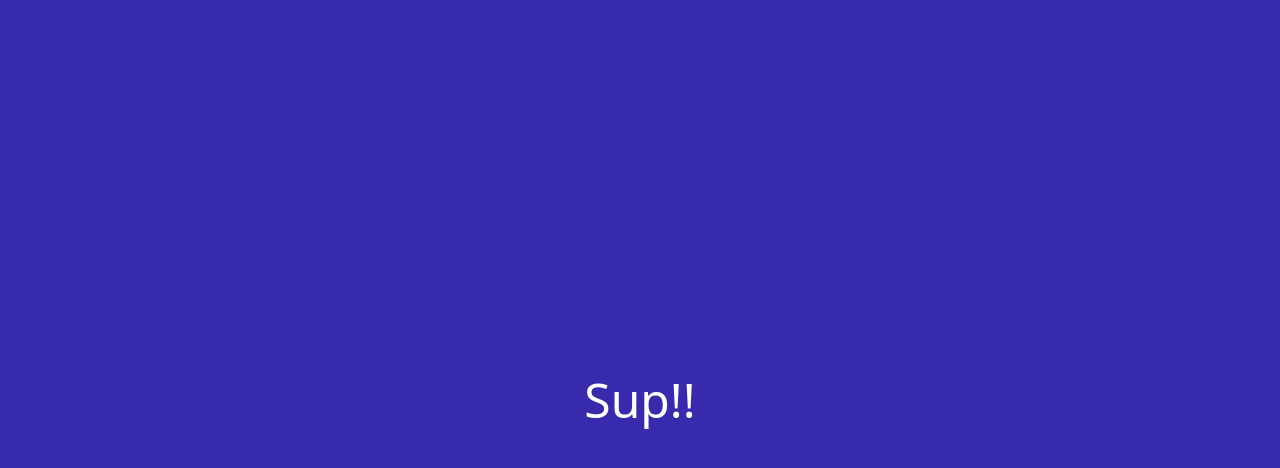
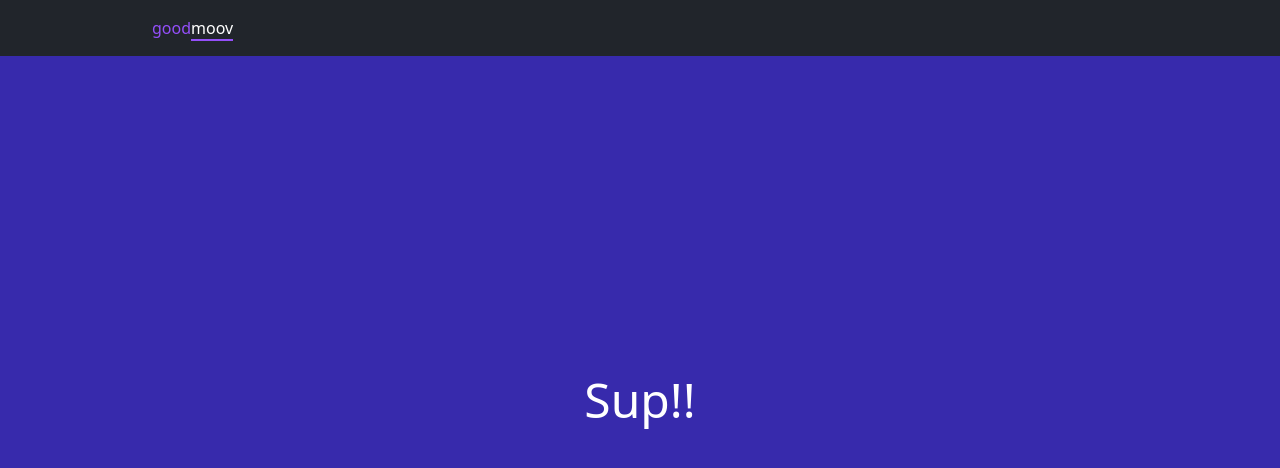
Before and after one commit to derynm/goodmoov, a Nuxt app: page / in a window 1280 px wide. Shown: the top 468 px of the page. Built offline with nearby package versions, Linux system fonts and the light colour scheme.

Commit message:
feat: navbar component

```diff
--- /dev/null
+++ b/app/components/Navbar.vue
@@ -0,0 +1,15 @@
+<template>
+  <nav class="h-14 bg-[#21252B] fixed top-0 w-full">
+    <div class="max-w-5xl mx-auto px-6 flex items-center h-full">
+      <!-- logo -->
+      <div class="text-white relative">
+        <span class="text-[#944FFA]">good</span
+        ><span class="border-b-2 border-[#944FFA]">moov</span>
+      </div>
+    </div>
+  </nav>
+</template>
+
+<script lang="ts" setup></script>
+
+<style></style>
--- a/app/layouts/default.vue
+++ b/app/layouts/default.vue
@@ -1,5 +1,6 @@
 <template>
   <div>
+    <Navbar />
     <slot />
   </div>
 </template>
```
